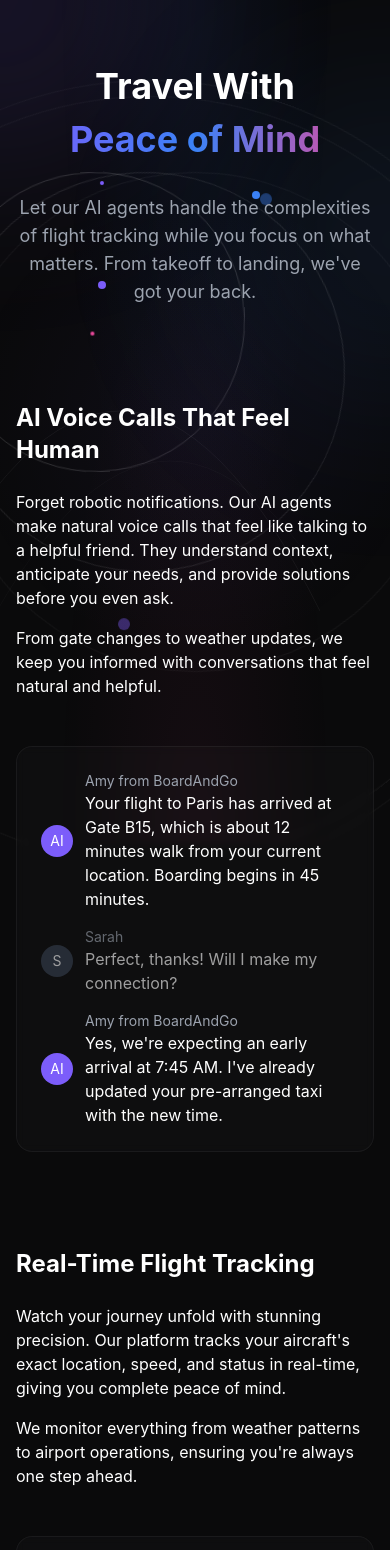
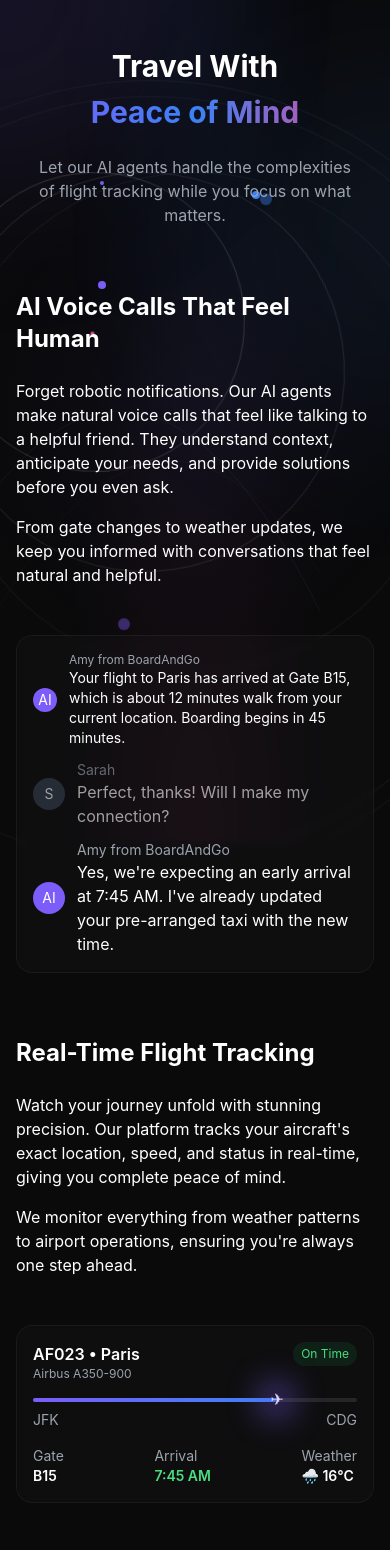
Before and after one commit to Feel-The-AGI/boardandgo-landing-page, a Next.js app: page /features in a window 390 px wide. Shown: the top 1550 px of the page. Built offline with nearby package versions, Linux system fonts and the light colour scheme.

Commit message:
features page responsiveness

```diff
--- a/pages/features.js
+++ b/pages/features.js
@@ -47,14 +47,14 @@ const FeatureShowcase = ({ title, description, visual, isReversed = false }) =>
 };
 
 const AICallSimulation = () => (
-  <div className="glass-effect rounded-2xl p-6 space-y-4">
+  <div className="glass-effect rounded-2xl p-4 sm:p-6 space-y-3 sm:space-y-4">
     <div className="flex items-center gap-3">
-      <div className="w-8 h-8 rounded-full bg-[#7C5DFA] flex items-center justify-center">
+      <div className="w-6 h-6 sm:w-8 sm:h-8 rounded-full bg-[#7C5DFA] flex items-center justify-center">
         <span className="text-sm">AI</span>
       </div>
       <div className="flex-1">
-        <p className="text-sm text-gray-400">Amy from BoardAndGo</p>
-        <p className="text-white">Your flight to Paris has arrived at Gate B15, which is about 12 minutes walk from your current location. Boarding begins in 45 minutes.</p>
+        <p className="text-xs sm:text-sm text-gray-400">Amy from BoardAndGo</p>
+        <p className="text-sm sm:text-base text-white">Your flight to Paris has arrived at Gate B15, which is about 12 minutes walk from your current location. Boarding begins in 45 minutes.</p>
       </div>
     </div>
     <div className="flex items-center gap-3 opacity-60">
@@ -79,13 +79,13 @@ const AICallSimulation = () => (
 );
 
 const LiveFlightCard = () => (
-  <div className="glass-effect rounded-2xl p-6">
-    <div className="flex justify-between items-start mb-6">
+  <div className="glass-effect rounded-2xl p-4 sm:p-6">
+    <div className="flex justify-between items-start mb-4 sm:mb-6">
       <div>
-        <h4 className="text-lg font-semibold">AF023 • Paris</h4>
-        <p className="text-sm text-gray-400">Airbus A350-900</p>
+        <h4 className="text-base sm:text-lg font-semibold">AF023 • Paris</h4>
+        <p className="text-xs sm:text-sm text-gray-400">Airbus A350-900</p>
       </div>
-      <span className="px-3 py-1 rounded-full bg-green-500/10 text-green-400 text-sm">On Time</span>
+      <span className="px-2 sm:px-3 py-1 rounded-full bg-green-500/10 text-green-400 text-xs sm:text-sm">On Time</span>
     </div>
     <div className="space-y-4">
       <div className="relative">
@@ -186,35 +186,31 @@ export default function FeaturesPage() {
     <>
       <Head>
         <title>Features | BoardAndGo</title>
-        <meta
-          name="description"
-          content="Experience the future of flight tracking with BoardAndGo's AI-powered features. Real-time updates, smart connections, and human-like assistance."
-        />
+        <meta name="description" content="Experience the future of flight tracking with BoardAndGo's AI-powered features." />
       </Head>
 
       <BackgroundElements />
 
       {/* Hero Section */}
-      <section className="relative pt-16 sm:pt-24 pb-12 sm:pb-16 overflow-hidden">
+      <section className="relative pt-12 sm:pt-16 md:pt-24 pb-8 sm:pb-12 md:pb-16 overflow-hidden">
         <div className="max-w-7xl mx-auto px-4 sm:px-6">
-          <div className="text-center space-y-8 relative">
-            <h1 className="text-4xl sm:text-5xl md:text-6xl font-bold leading-tight">
+          <div className="text-center space-y-6 sm:space-y-8 relative">
+            <h1 className="text-3xl sm:text-4xl md:text-5xl lg:text-6xl font-bold leading-tight">
               Travel With
               <span className="gradient-text block mt-2">Peace of Mind</span>
             </h1>
 
-            <p className="text-lg sm:text-xl text-gray-400 max-w-3xl mx-auto">
+            <p className="text-base sm:text-lg md:text-xl text-gray-400 max-w-3xl mx-auto px-4">
               Let our AI agents handle the complexities of flight tracking while you focus on what matters.
-              From takeoff to landing, we've got your back.
             </p>
           </div>
         </div>
       </section>
 
       {/* Features Showcase */}
-      <section className="py-12 sm:py-16 relative">
+      <section className="py-8 sm:py-12 md:py-16 relative">
         <div className="max-w-7xl mx-auto px-4 sm:px-6">
-          <div className="space-y-24">
+          <div className="space-y-16 sm:space-y-24">
             {features.map((feature, index) => (
               <FeatureShowcase
                 key={feature.title}
@@ -227,9 +223,9 @@ export default function FeaturesPage() {
       </section>
 
       {/* Stats Section */}
-      <section className="py-12 sm:py-16 relative">
+      <section className="py-8 sm:py-12 md:py-16 relative">
         <div className="max-w-7xl mx-auto px-4 sm:px-6">
-          <div className="grid grid-cols-2 md:grid-cols-4 gap-8">
+          <div className="grid grid-cols-2 md:grid-cols-4 gap-6 sm:gap-8">
             {[
               { value: '98%', label: 'Tracking Accuracy' },
               { value: '78%', label: 'Fewer Missed Connections' },
@@ -237,8 +233,8 @@ export default function FeaturesPage() {
               { value: '2.3M+', label: 'Hours of Anxiety Saved' }
             ].map((stat) => (
               <div key={stat.label} className="text-center">
-                <div className="text-3xl sm:text-4xl font-bold gradient-text">{stat.value}</div>
-                <div className="text-sm text-gray-400 mt-2">{stat.label}</div>
+                <div className="text-2xl sm:text-3xl md:text-4xl font-bold gradient-text">{stat.value}</div>
+                <div className="text-xs sm:text-sm text-gray-400 mt-1 sm:mt-2">{stat.label}</div>
               </div>
             ))}
           </div>
```
